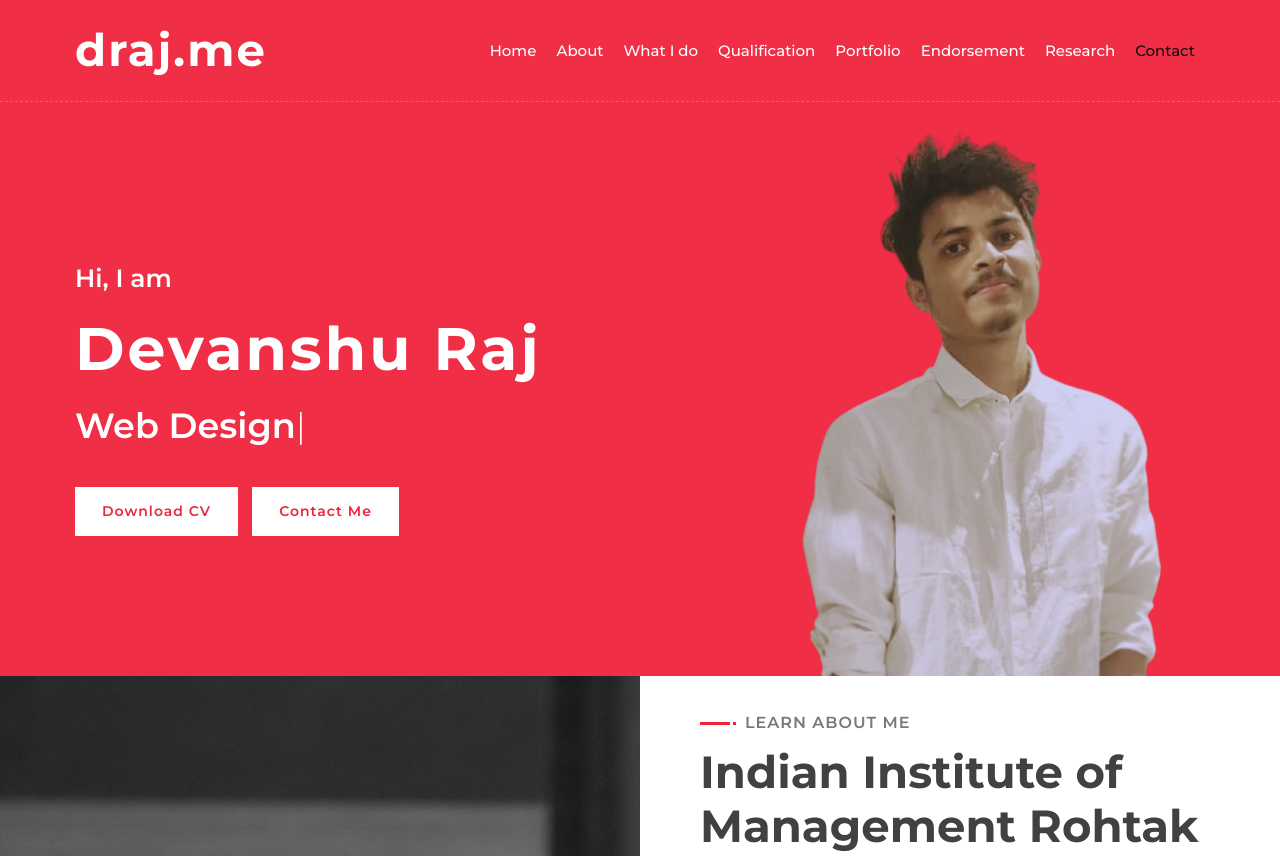
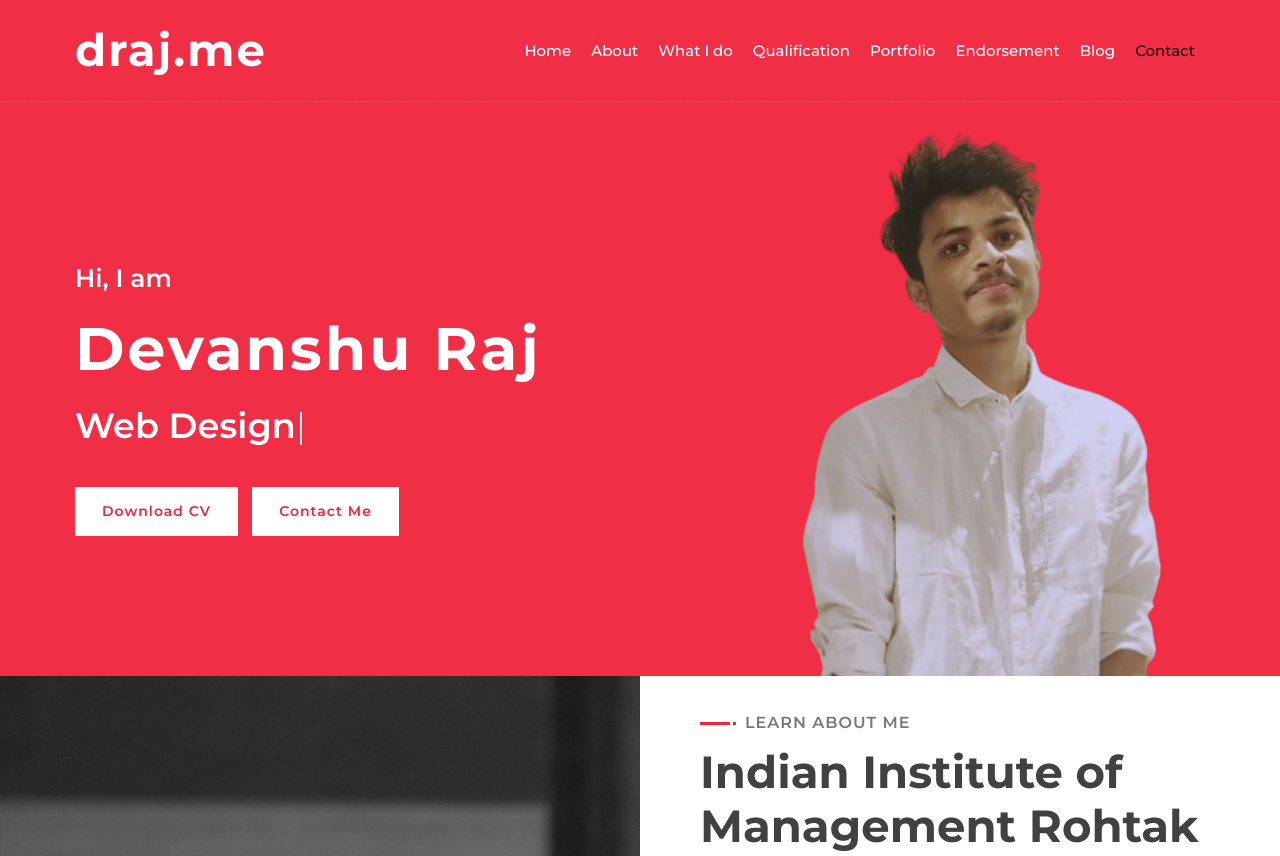
Before and after one commit to imdraj/Imdraj.github.io, a plain HTML site: page index.html in a window 1280 px wide. Shown: the top 856 px of the page. Drawn offline with nearby package versions, Linux system fonts and the light colour scheme.

Commit message:
Update index.html

```diff
--- a/index.html
+++ b/index.html
@@ -39,7 +39,7 @@
                         <a href="#experience" class="nav-item nav-link">Qualification</a>
                         <a href="#portfolio" class="nav-item nav-link">Portfolio</a>
                         <a href="#review" class="nav-item nav-link">Endorsement</a>
-                        <a href="#blog" class="nav-item nav-link">Research</a>
+                        <a href="#blog" class="nav-item nav-link">Blog</a>
                         <a href="#contact" class="nav-item nav-link">Contact</a>
                     </div>
                 </div>
```
